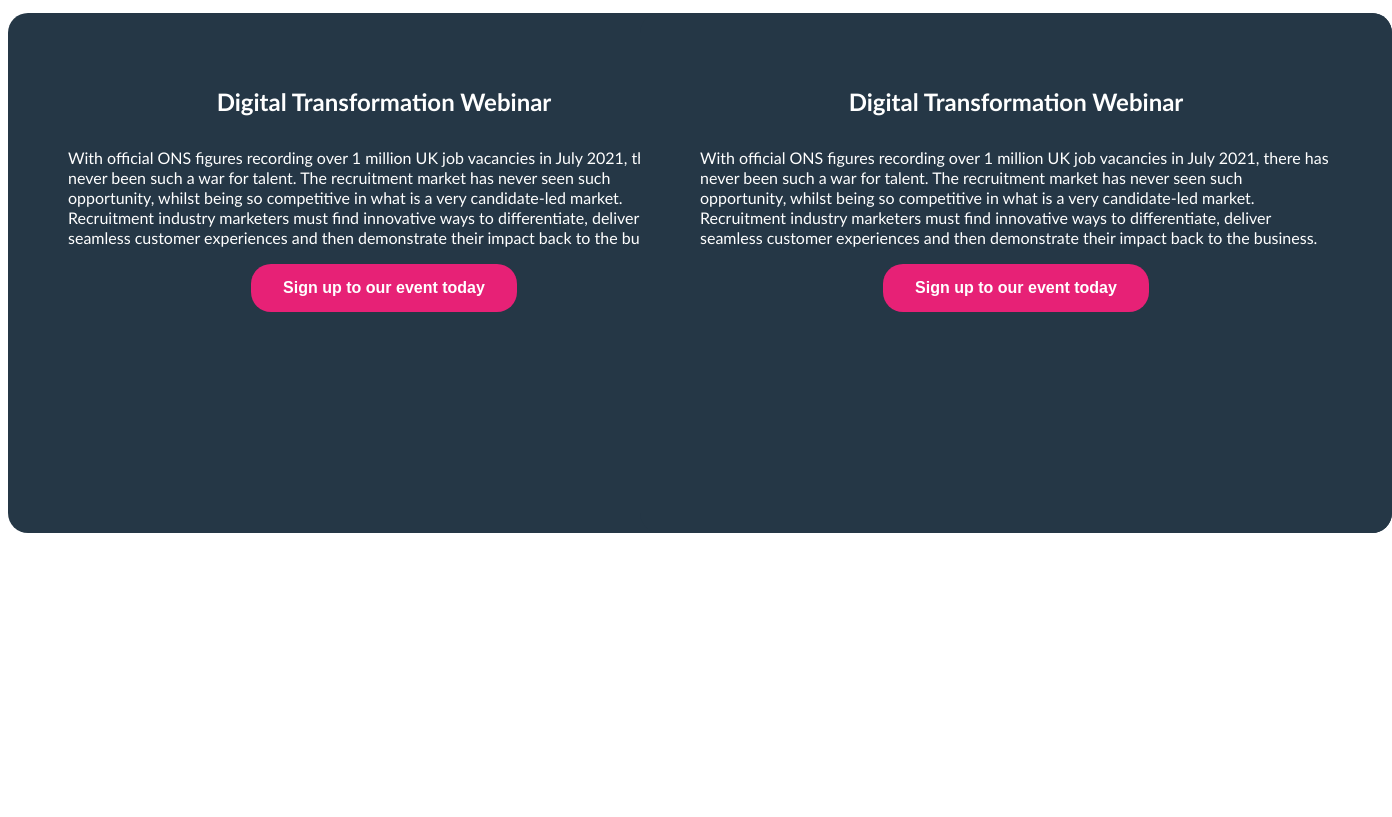
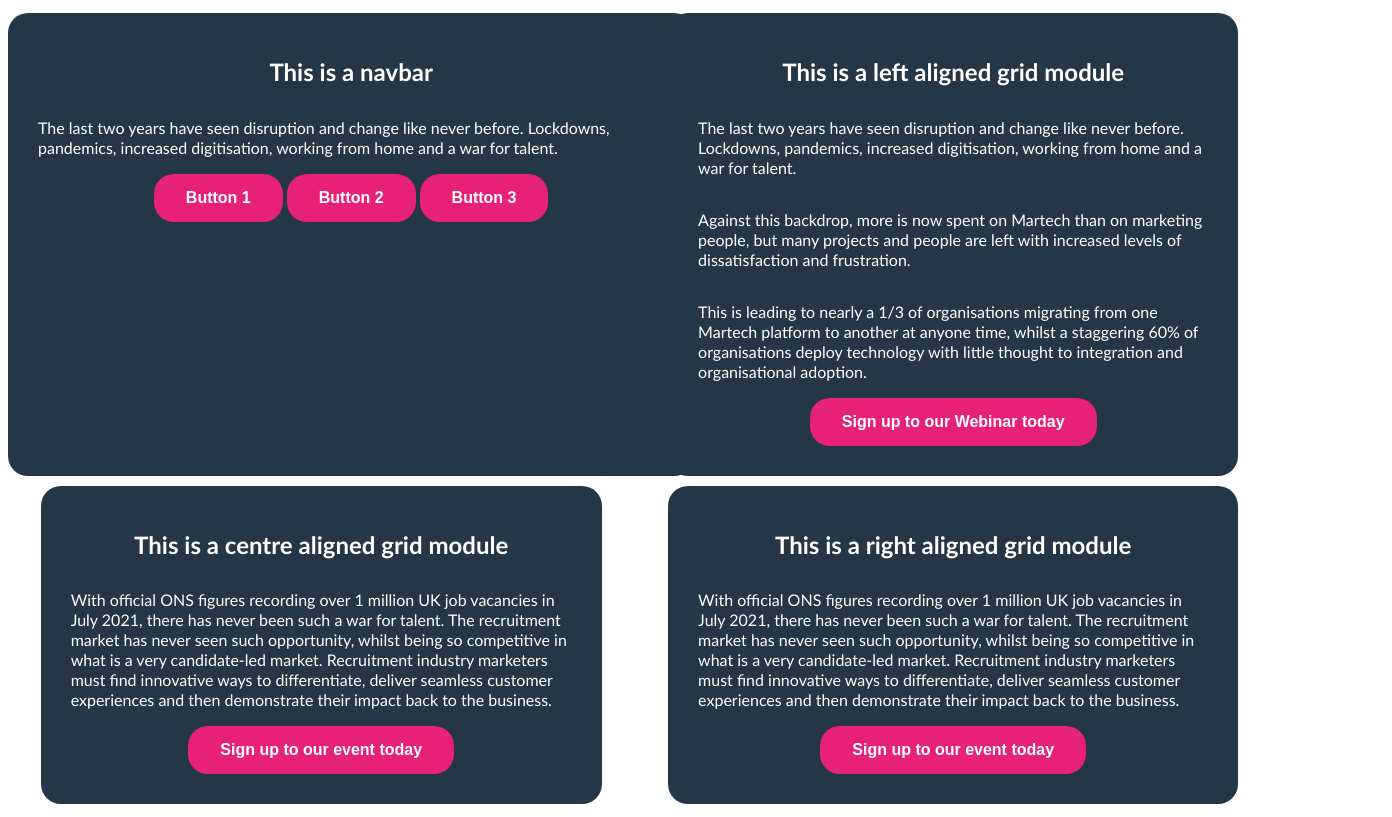
Before and after one commit to Forr3stry/WebinarPage, a plain HTML site: page index.html in a window 1280 px wide. Shown: the whole page, 1392 px wide, since content can reach past the window. Drawn offline with Linux system fonts and the light colour scheme.

Commit message:
testpush

```diff
--- a/index.html
+++ b/index.html
@@ -10,8 +10,16 @@
 </head>
 
 <body>
-    <div  id="second" style="width:100%; margin:5px auto;" class="container">
-        <h1>Digital Transformation Webinar</h1>
+    <div id="a" style="width:100%; margin:5px auto;" class="container">
+        <h1>This is a navbar</h1>
+        <p> The last two years have seen disruption and change like never before. Lockdowns, pandemics, increased
+            digitisation, working from home and a war for talent.</p>
+        <a href="https://clever-touch.com" target="blank"><button>Button 1</button></a>
+        <a href="https://clever-touch.com" target="blank"><button>Button 2</button></a>
+        <a href="https://clever-touch.com" target="blank"><button>Button 3</button></a>
+    </div>
+    <div id="left" style="width:80%; margin:5px auto;" class="container">
+        <h1>This is a left aligned grid module</h1>
         <p> The last two years have seen disruption and change like never before. Lockdowns, pandemics, increased
             digitisation, working from home and a war for talent.</p>
 
@@ -23,8 +31,8 @@
             organisational adoption.</p>
         <a href="https://clever-touch.com" target="blank"><button>Sign up to our Webinar today</button></a>
     </div>
-    <div id="target" style="width:100%; margin:5px auto;" class="container">
-        <h1>Digital Transformation Webinar</h1>
+    <div id="b" style="width:80%; margin:5px auto;" class="container">
+        <h1>This is a centre aligned grid module</h1>
         <p> With official ONS figures recording over 1 million UK job vacancies in July 2021, there has never been such
             a war for talent. The recruitment market has never seen such opportunity, whilst being so competitive in
             what is a very candidate-led market. Recruitment industry marketers must find innovative ways to
@@ -33,8 +41,8 @@
                 today</button></a>
 
     </div>
-    <div id="right" style="width:100%; margin:5px auto;" class="container">
-        <h1>Digital Transformation Webinar</h1>
+    <div id="c" style="width:80%; margin:5px auto;" class="container">
+        <h1>This is a right aligned grid module</h1>
         <p> With official ONS figures recording over 1 million UK job vacancies in July 2021, there has never been such
             a war for talent. The recruitment market has never seen such opportunity, whilst being so competitive in
             what is a very candidate-led market. Recruitment industry marketers must find innovative ways to
--- a/stylesheet.css
+++ b/stylesheet.css
@@ -27,14 +27,19 @@ a {
 }
 
 .container {
-    height: 400px;
-    width: 600px;
     background-color: #253746;
     border-radius: 20px;
-    padding: 60px;
+    padding: 30px;
     border: 5px;
     text-align: center;
-    grid-area: middle;
+}
+
+.navbar {
+    background-color: #E72176;
+    border-radius: 20px;
+    padding: 30px;
+    border: 5px;
+    text-align: center;
 }
 
 h1 {
@@ -47,8 +52,6 @@ h1 {
     color: white;
     display: inline-block;
     text-align: left;
-    "
-
 }
 
 p {
@@ -65,19 +68,17 @@ p {
 
 body {
     display: grid;
-    grid-template-columns: 1fr, 4fr, 1fr;
-    grid-template-rows: 1fr;
-    grid-template-areas: "left middle right";
+    grid-template-areas: "header header header" "menu center center" "menu center center";
 }
 
-#target {
-    grid-area: left;
+#a {
+    grid-area: "header";
 }
 
-#second {
-    grid-area: middle;
+#b {
+    grid-area: menu;
 }
 
-#right {
-    grid-area: middle;
+#c {
+    grid-area: center;
 }
```
